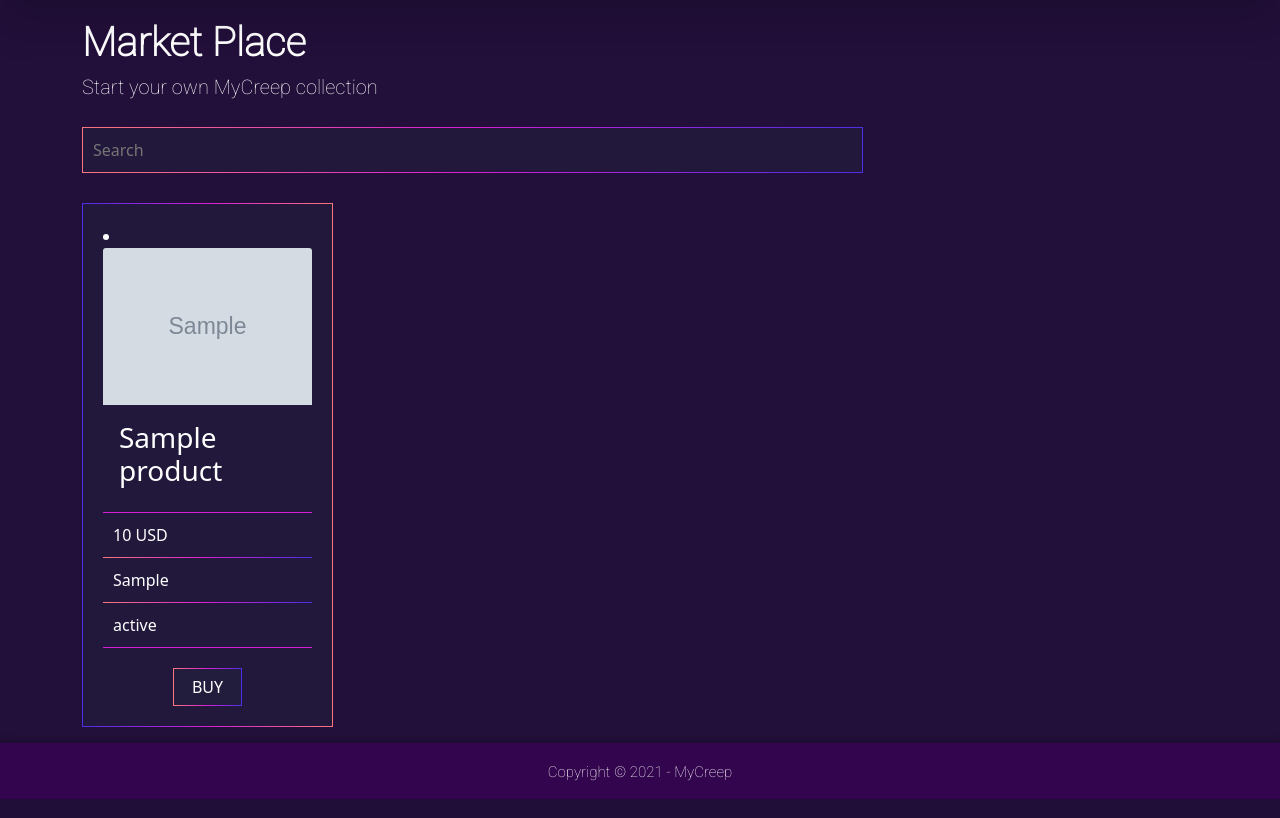
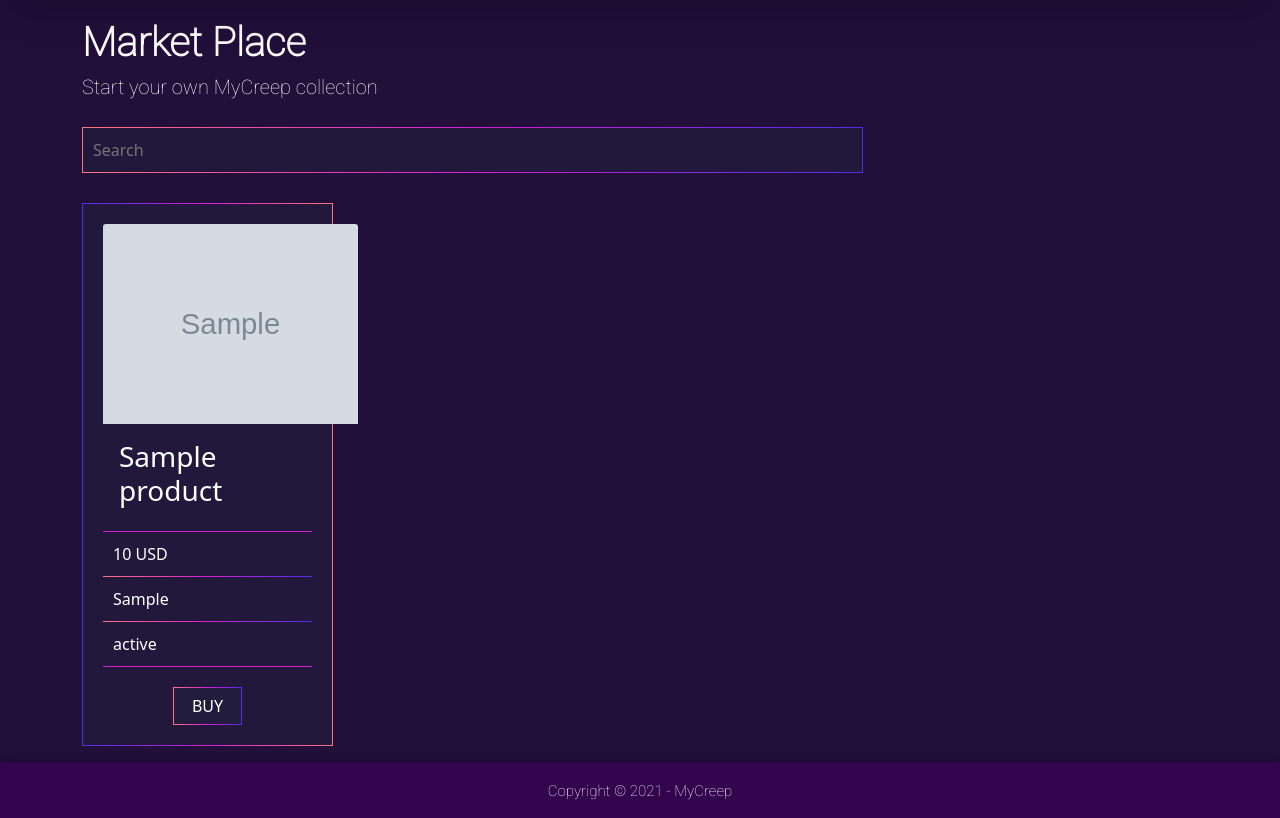
Before and after one commit to kurniawan27kur/MyCreep, a PHP site: page /mycreep/market.php in a window 1280 px wide. Shown: the part 71-889 px from the top of the page. Run offline with PHP 8.4, Linux system fonts and the light colour scheme; tables that the repository leaves empty or names only in its code hold one stand-in row (values such as "Sample post"); grey boxes marked "Sample" are stand-in pictures.

Commit message:
update market

```diff
--- a/config.php
+++ b/config.php
@@ -2,8 +2,8 @@
     $hostname   = 'localhost';
     $username   = 'root';
     $password   = '';
-    // $dbname     = 'db_mycreep';
-    $dbname     = 'mycreep';
+    $dbname     = 'db_mycreep';
+    // $dbname     = 'mycreep';
 
     $conn       = mysqli_connect($hostname, $username, $password, $dbname) or die
                     ('server tidak terhubung')
--- a/market.php
+++ b/market.php
@@ -72,7 +72,7 @@
           ?>
     <div class="col-md-3 mb-3">
     <div class="card">
-  <li><img src="img/<?php echo $data['product_image']?>" class="card-img-top" alt="card1"></li>
+  <img src="img/<?php echo $data['product_image']?>" class="card-img-top" alt="card1" style="width: 255px; height: 200px">
   <div class="card-body">
     <h3 class="card-title"><?php echo '<font color="white">' . $data['product_name'] . '</font>'?></h3>
   </div>
```
Also changed, not shown: img/NFT1641567360.png (added), img/NFT1641568151.png (added), 1 other file.
